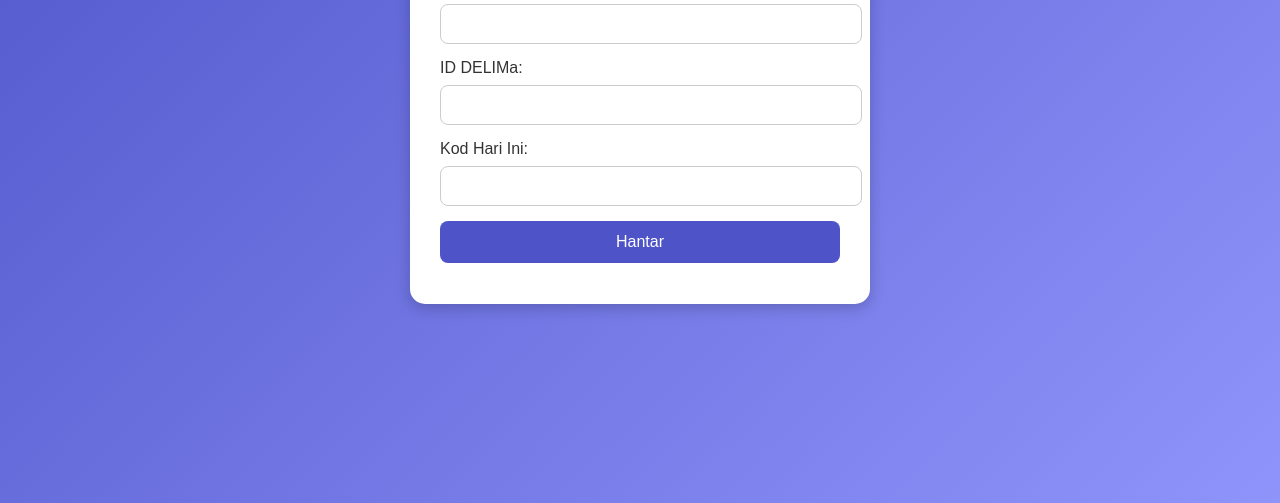
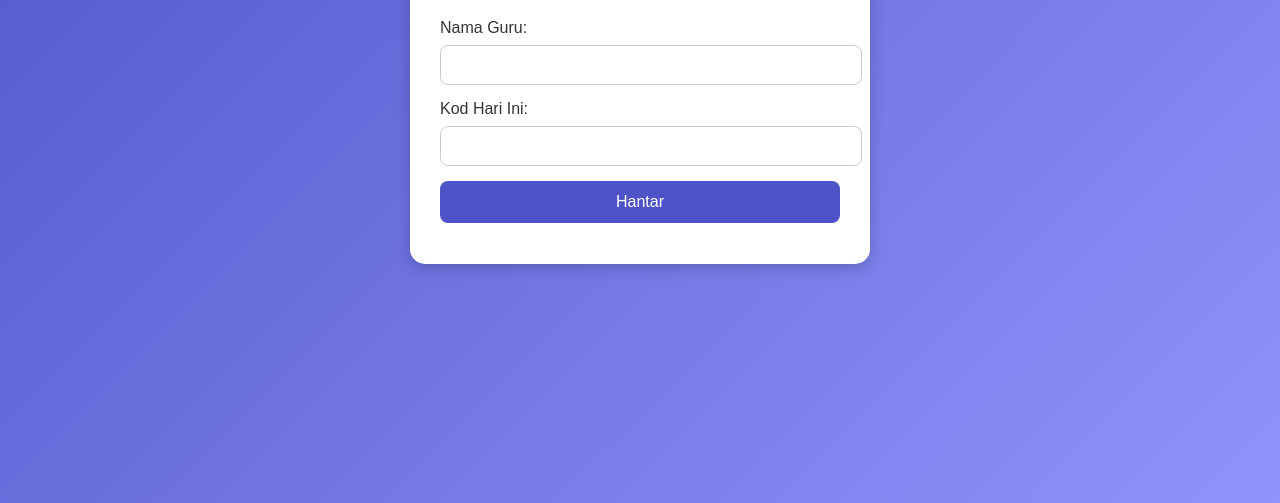
Before and after one commit to BorangKehadiran/Borang-Kehadiran-Guru-SKRDHE, a plain HTML site: page index.html in a window 1280 px wide. Shown: the part 313-816 px from the top of the page. Drawn offline with Linux system fonts and the light colour scheme.

Commit message:
index.html

```diff
--- a/index.html
+++ b/index.html
@@ -56,9 +56,6 @@
   <label>Nama Guru:</label>
   <input type="text" id="namaGuru" required>
 
-  <label>ID DELIMa:</label>
-  <input type="text" id="idDelima" required>
-
   <label>Kod Hari Ini:</label>
   <input type="text" id="kodHari" required>
 
@@ -72,7 +69,6 @@ document.getElementById("guruForm").addEventListener("submit", function(e){
 
   const data = {
     namaGuru: document.getElementById("namaGuru").value,
-    idDelima: document.getElementById("idDelima").value,
     kodHari: document.getElementById("kodHari").value
   };
 
```
